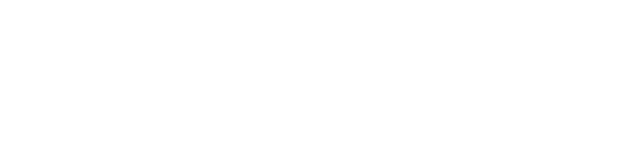
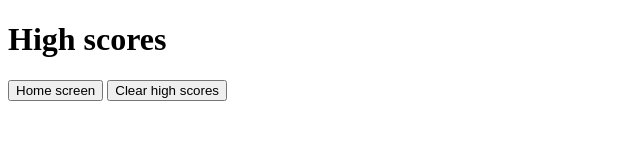
Before and after one commit to ClayMoyer/Code-Quiz, a plain HTML site: page highScores.html in a window 1280 px wide. Shown: the whole page, without its empty margins (0-640 px from the left). Drawn offline with Linux system fonts and the light colour scheme.

Commit message:
high scores page set up, navigation functions created

```diff
--- a/assets/js/script.js
+++ b/assets/js/script.js
@@ -1,3 +1,7 @@
 function viewHighScores() {
     window.location.href = "highScores.html";
 }
+
+function viewHome() {
+    window.location.href = "index.html";
+}
--- a/highScores.html
+++ b/highScores.html
@@ -0,0 +1,19 @@
+<!DOCTYPE html>
+<html lang="en">
+<head>
+    <meta charset="UTF-8">
+    <meta http-equiv="X-UA-Compatible" content="IE=edge">
+    <meta name="viewport" content="width=device-width, initial-scale=1.0">
+    <title>High Scores</title>
+    <link href="./assets/css/style.css" rel="stylesheet">
+</head>
+<body onload="displayHighScores()">
+    <main id="highScoresMain">
+        <h1>High scores</h1>
+        <ol id="highScoresList"></ol>
+        <button onclick="viewHome()" id="homeButton">Home screen</button>
+        <button onclick="clearHighScores()">Clear high scores</button>
+    </main>
+    <script src="./assets/js/script.js"></script>
+</body>
+</html>
```
Also changed, not shown: index.html (+1 -1 lines).
